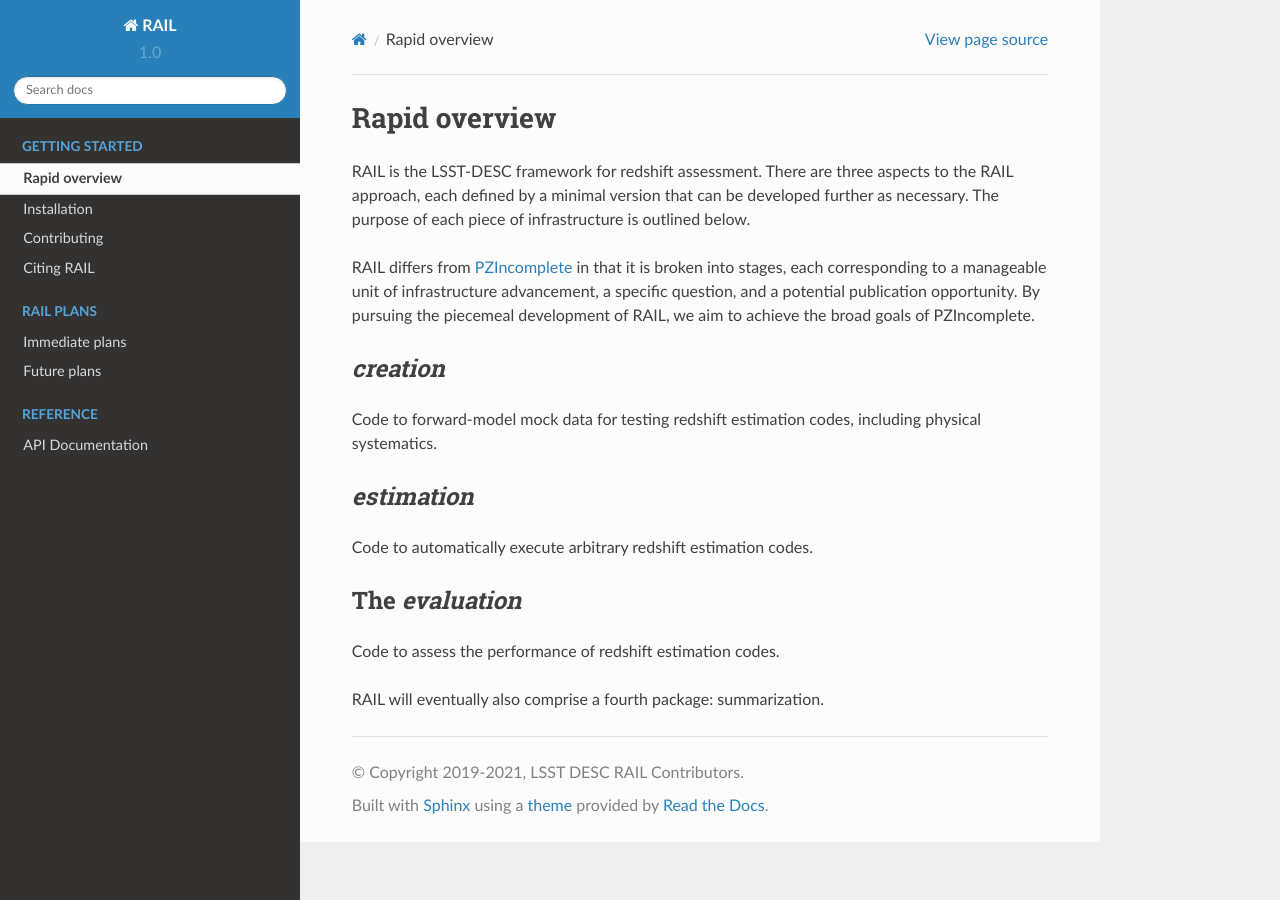
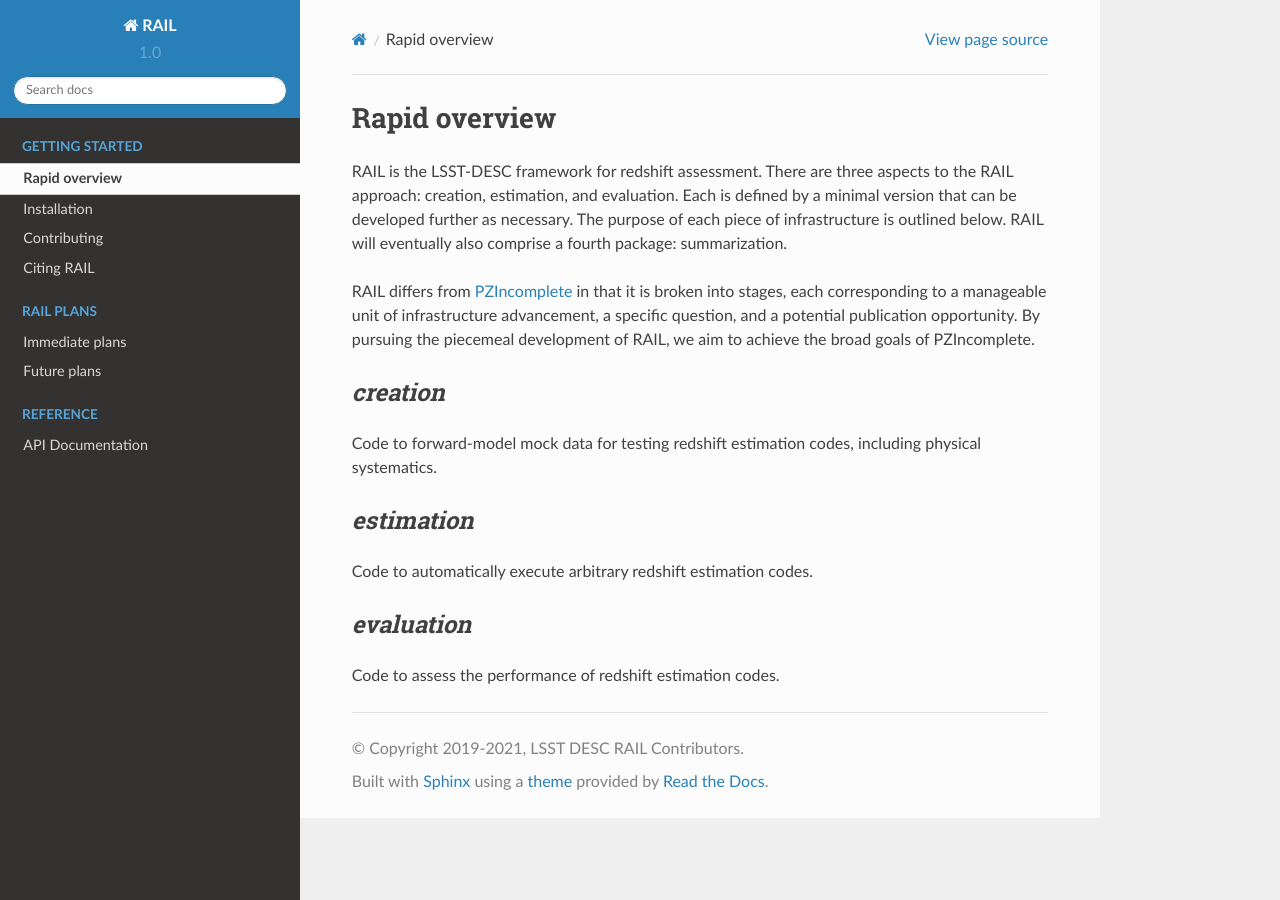
Before and after one commit to LSSTDESC/rail_attic, a Sphinx documentation site: the page built from docs/source/overview.rst, in a window 1280 px wide. Built offline with Sphinx 7.4.7 and the Read the Docs theme 2.0.0, drawn with Linux system fonts in a browser that asks for light colours.

Commit message:
more updates to RAIL description

```diff
--- a/docs/source/futureplans.rst
+++ b/docs/source/futureplans.rst
@@ -3,7 +3,7 @@ Future plans
 ************
 
 RAIL's design aims to break up the PZ WG's pipeline responsibilities into smaller milestones that can be accomplished by individuals or small groups on short timescales, i.e. under a year.
-The next stages of RAIL development (tentative project codenames subject to change) are intended to be paper-able projects each of which addresses one or more SRM Deliverables by incrementally
+The next stages of RAIL development (tentative project codenames subject to change) are intended to be paper-able projects, each of which addresses one or more SRM deliverables by incrementally
 advancing the code along the way to project completion. They are scoped such that any can be executed in any order or even simultaneously.
 
 * *RAILyard*: Assess the performance of template-fitting codes by extending the creation subpackage to forward model templates.
@@ -20,4 +20,5 @@ advancing the code along the way to project completion. They are scoped such tha
 
 * *RAIL line*: Assess the sensitivity of estimated photo-z posteriors to photometry impacted by emission lines by extending the creation subpackage's forward model.
 
-Informal library of fun train-themed names for future projects/pipelines built with RAIL: `monoRAIL`, `tRAILblazer`, `tRAILmix`, `tRAILer`.
+Informal library of fun train-themed names for future projects/pipelines built with RAIL include:
+`monoRAIL`, `tRAILblazer`, `tRAILmix`, `tRAILer`.
--- a/docs/source/immediateplans.rst
+++ b/docs/source/immediateplans.rst
@@ -27,7 +27,7 @@ An outline of the baseline RAIL is illustrated `here <https://docs.google.com/dr
 
 * at least two `Estimator` wrapped machine learning-based codes for estimating photo-z posteriors.
 
-* additional `Evaluator` metrics with feed-through access to the [qp](https://github.com/LSSTDESC/qp) metrics.
+* additional `Evaluator` metrics with feed-through access to the `qp <https://github.com/LSSTDESC/qp>`_ metrics.
 
 * end-to-end documented scripts that demonstrate a blinded experiment on NERSC.
 
--- a/docs/source/index_body.rst
+++ b/docs/source/index_body.rst
@@ -4,11 +4,11 @@ RAIL: Redshift Assessment Infrastructure Layers
 
 The LSST-DESC Redshift Assessment Infrastructure Layer (RAIL) code is a framework to perform photometric redshift (PZ) estimation and analysis for DESC.
 
-RAIL's purpose is to be the infrastructure enabling the PZ working group deliverables in [the LSST-DESC Science Roadmap (see Sec. 5.18)](https://lsstdesc.org/assets/pdf/docs/DESC_SRM_latest.pdf),
+RAIL's purpose is to be the infrastructure enabling the PZ working group deliverables in `the LSST-DESC Science Roadmap (see Sec. 5.18) <https://lsstdesc.org/assets/pdf/docs/DESC_SRM_latest.pdf>`_,
 aiming to guide the selection and implementation of redshift estimators in DESC pipelines.
 RAIL differs from previous plans for PZ pipeline infrastructure in that it is broken into stages,
 each corresponding to a manageable unit of infrastructure advancement, a specific question to answer with that code, and a guaranteed publication opportunity.
-RAIL uses [qp](https://github.com/LSSTDESC/qp) as a back-end for handling univariate probability density functions (PDFs) such as photo-z posteriors or n(z) samples.
+RAIL uses `qp <https://github.com/LSSTDESC/qp>`_ as a back-end for handling univariate probability density functions (PDFs) such as photo-z posteriors or n(z) samples.
 
 The source code is publically available at https://github.com/LSSTDESC/RAIL.
 
--- a/docs/source/overview.rst
+++ b/docs/source/overview.rst
@@ -3,8 +3,10 @@ Rapid overview
 **************
 
 RAIL is the LSST-DESC framework for redshift assessment.
-There are three aspects to the RAIL approach, each defined by a minimal version that can be developed further as necessary.
+There are three aspects to the RAIL approach: creation, estimation, and evaluation.
+Each is defined by a minimal version that can be developed further as necessary.
 The purpose of each piece of infrastructure is outlined below.
+RAIL will eventually also comprise a fourth package: summarization.
 
 RAIL differs from `PZIncomplete <https://github.com/LSSTDESC/pz_incomplete>`_ in that it is broken into stages,
 each corresponding to a manageable unit of infrastructure advancement, a specific question, and a potential publication opportunity.
@@ -20,11 +22,7 @@ Code to forward-model mock data for testing redshift estimation codes, including
 
 Code to automatically execute arbitrary redshift estimation codes.
 
-The `evaluation`
-================
+`evaluation`
+============
 
 Code to assess the performance of redshift estimation codes.
-
-
-
-RAIL will eventually also comprise a fourth package: summarization.
```
